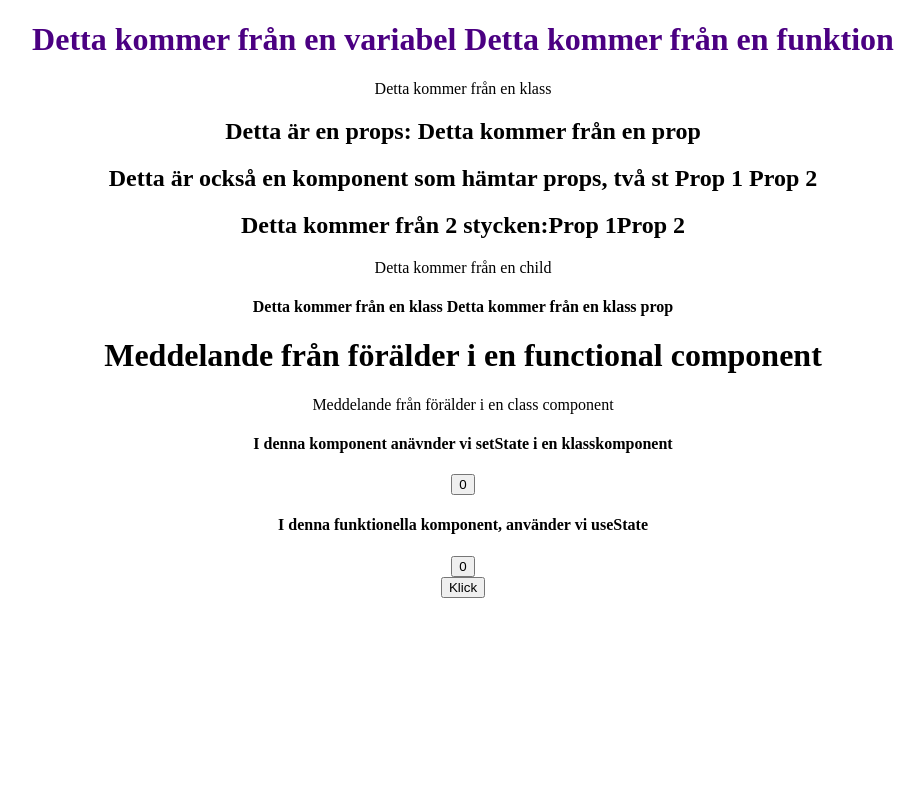
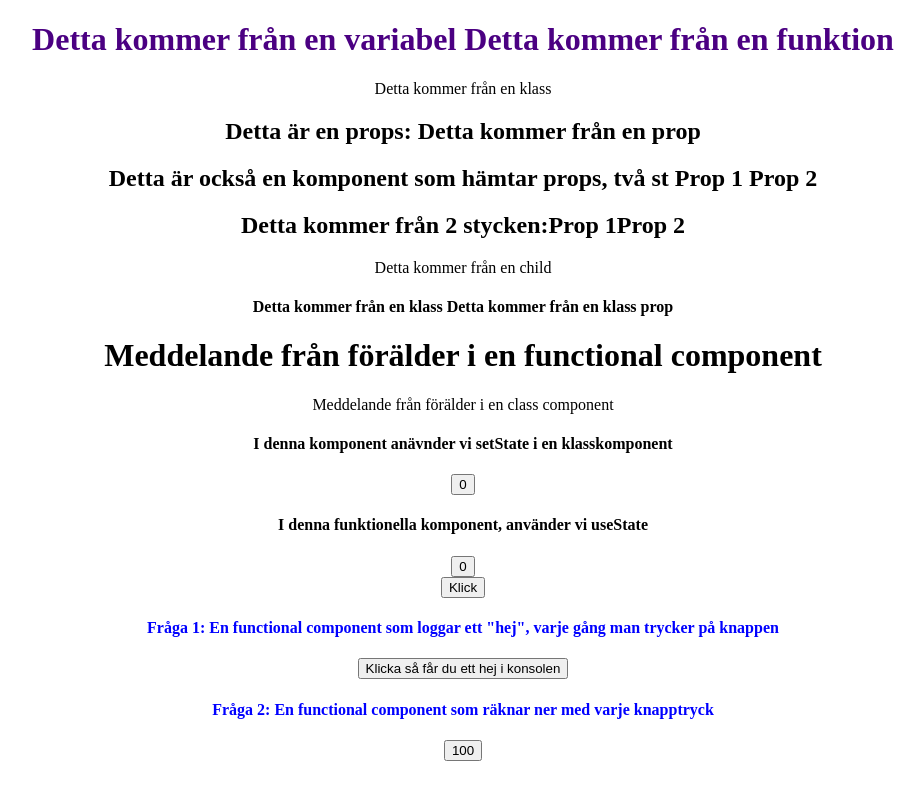
Before and after one commit to chrillah/firstreact, a React (Create React App) app: page / in a window 1280 px wide. Shown: the whole page, without its empty margins (177-1101 px from the left). Built offline with nearby package versions, Linux system fonts and the light colour scheme.

Commit message:
questions added

```diff
--- a/src/App.css
+++ b/src/App.css
@@ -36,3 +36,7 @@
 .title{
     color : indigo;
 }
+
+.question{
+    color: blue;
+}
--- a/src/App.js
+++ b/src/App.js
@@ -23,6 +23,10 @@ import StateCounterClass from './component/StateCounterClass';
 import StateCounterFunction from './component/StateCounterFunction';
 
 import FunctionEvent from './component/FunctionEvent';
+
+/* FRÅGOR OM EVENTS */
+import EvenQuestionOne from './component/EventQuestionOne';
+import EventQuestionTwo from './component/EventQuestionTwo';
 
 // hämtar in komponenten
 function App() {
@@ -50,6 +54,10 @@ function App() {
         <StateCounterClass />
         <StateCounterFunction />
         <FunctionEvent />
+
+        {/* SVAR PÅ FRÅGORNA OM EVENT */}
+        <EvenQuestionOne />
+        <EventQuestionTwo />
     </div>
   );
 }
--- /dev/null
+++ b/src/component/EventQuestionOne.js
@@ -0,0 +1,15 @@
+function EvenQuestionOne() {
+    return (
+        <div>
+            <h4 className="question">
+                Fråga 1: En functional component som loggar ett "hej", varje
+                gång man trycker på knappen
+            </h4>
+            <button onClick={() => console.log('hej')}>
+                Klicka så får du ett hej i konsolen
+            </button>
+        </div>
+    )
+}
+
+export default EvenQuestionOne
--- /dev/null
+++ b/src/component/EventQuestionTwo.js
@@ -0,0 +1,22 @@
+import { useState } from 'react'
+
+function EventQuestionTwo() {
+    const [count, setCount] = useState(100)
+
+    function decrease(){
+        setCount(count - 1)
+    }
+
+    return (
+        <div>
+            <h4 className="question">
+                Fråga 2: En functional component som räknar ner med varje knapptryck
+            </h4>
+            <button onClick={()=>decrease()}>
+                {count}
+            </button>
+        </div>
+    )
+}
+
+export default EventQuestionTwo
```
